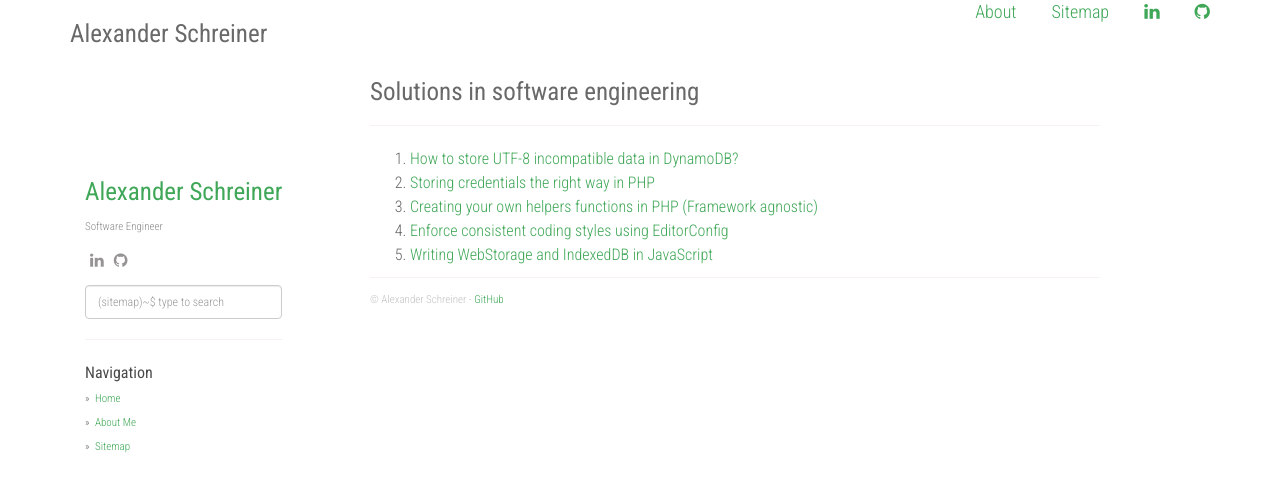
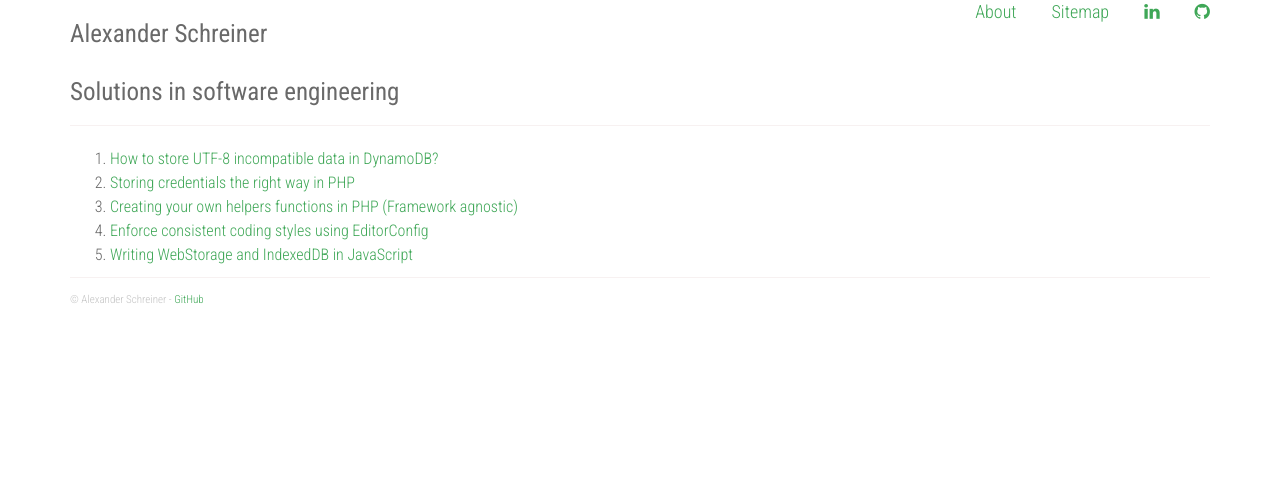
Before and after one commit to alexander-schreiner/alexander-schreiner.github.io, a Jekyll site: the page built from index.html, in a window 1280 px wide. Shown: the top 492 px of the page. Built offline with Jekyll 4.4.1, drawn with Linux system fonts in a browser that asks for light colours; nearby versions of some CDN libraries; the list of posts is cut into pages by our own code.

Commit message:
Update default.html

```diff
--- a/_layouts/default.html
+++ b/_layouts/default.html
@@ -142,38 +142,7 @@ layout: compress
 
     </header>
 
-    <div class="col-sm-3">
-        <div class="fixed-condition">
-            <h1 class="author-name"><a href="/">{{ site.author }}</a></h1>
-            {% if site.about %}
-            <div class="profile-about">
-                {{ site.about }}
-            </div>
-            {% endif %}
-            <div class="social">
-                <ul>
-                    {% for link in site.social %}
-                    <li><a href="{{ link.link }}" target="_blank"><i class="fa {{ link.icon }}"></i></a></li>
-                    {% endfor %}
-                </ul>
-            </div>
-            <div class="search" id="js-search">
-                <input type="text" placeholder="(sitemap)~$ type to search" class="search__input form-control"
-                       id="js-search__input">
-                <ul class="search__results" id="js-search__results"></ul>
-            </div>
-            <hr/>
-            <ul class="sidebar-nav">
-                <strong>Navigation</strong>
-                <li><a href="/">Home</a></li>
-                {% for i in site.urls %}
-                <li><a class="about" href="{{ i.url }}">{{ i.text }}</a></li>
-                {% endfor %}
-            </ul>
-        </div>
-        <!-- end /.fixed-condition -->
-    </div>
-    <div class="col-sm-8 col-offset-1 main-layout">
+    <div class=" main-layout">
         {{ content }}
         <footer>
             &copy; {{ site.author }}
```
